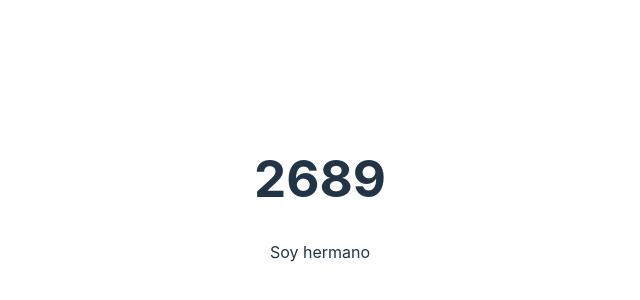
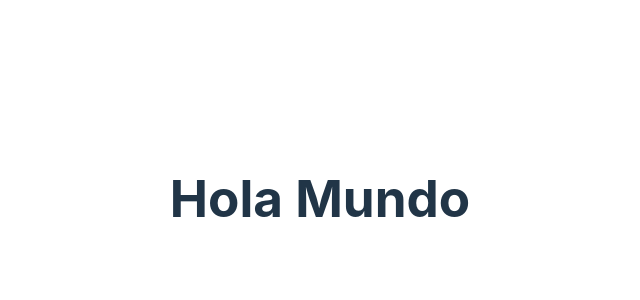
Before and after one commit to mauriciocucco/reactLearning, a React (Vite) app: page / in a window 1280 px wide. Shown: the part 202-502 px from the top of the page, without its empty margins (320-960 px from the left). Built offline with nearby package versions, Linux system fonts and the light colour scheme.

Commit message:
Restore main

```diff
--- a/src/App.tsx
+++ b/src/App.tsx
@@ -1,21 +1,7 @@
 import "./App.css";
-import Hermano from "./components/Hermano";
-import { Hijo } from "./components/Hijo";
-import { countContext } from "./context/countContext";
 
 function App() {
-  const objetoDesdeApp = {
-    count: 2689,
-  };
-
-  return (
-    <>
-      <countContext.Provider value={objetoDesdeApp}>
-        <Hijo></Hijo>
-      </countContext.Provider>
-      <Hermano></Hermano>
-    </>
-  );
+  return <h1>Hola Mundo</h1>;
 }
 
 export default App;
--- a/src/components/Hermano.tsx
+++ /dev/null
@@ -1,16 +0,0 @@
-import { useContext } from "react";
-import { countContext } from "../context/countContext";
-
-function Hermano() {
-  const objetoQueVieneDelContexto = useContext(countContext);
-
-  console.log("Hermano: ", objetoQueVieneDelContexto);
-
-  return (
-    <div>
-      <p>Soy hermano</p>
-    </div>
-  );
-}
-
-export default Hermano;
--- a/src/components/Hijo.tsx
+++ /dev/null
@@ -1,5 +0,0 @@
-import Nieto from "./Nieto";
-
-export const Hijo = () => {
-  return <Nieto></Nieto>;
-};
--- a/src/components/Nieto.tsx
+++ /dev/null
@@ -1,7 +0,0 @@
-import Tataranieto from "./Tataranieto";
-
-function Nieto() {
-  return <Tataranieto></Tataranieto>;
-}
-
-export default Nieto;
--- a/src/components/Tataranieto.tsx
+++ /dev/null
@@ -1,12 +0,0 @@
-import { useContext } from "react";
-import { countContext } from "../context/countContext";
-
-function Tataranieto() {
-  const objetoQueVieneDelContexto = useContext(countContext);
-
-  console.log("Tataranieto: ", objetoQueVieneDelContexto);
-
-  return <h1>{objetoQueVieneDelContexto.count}</h1>;
-}
-
-export default Tataranieto;
--- a/src/context/countContext.js
+++ /dev/null
@@ -1,3 +0,0 @@
-import { createContext } from "react";
-
-export const countContext = createContext(12);
```
